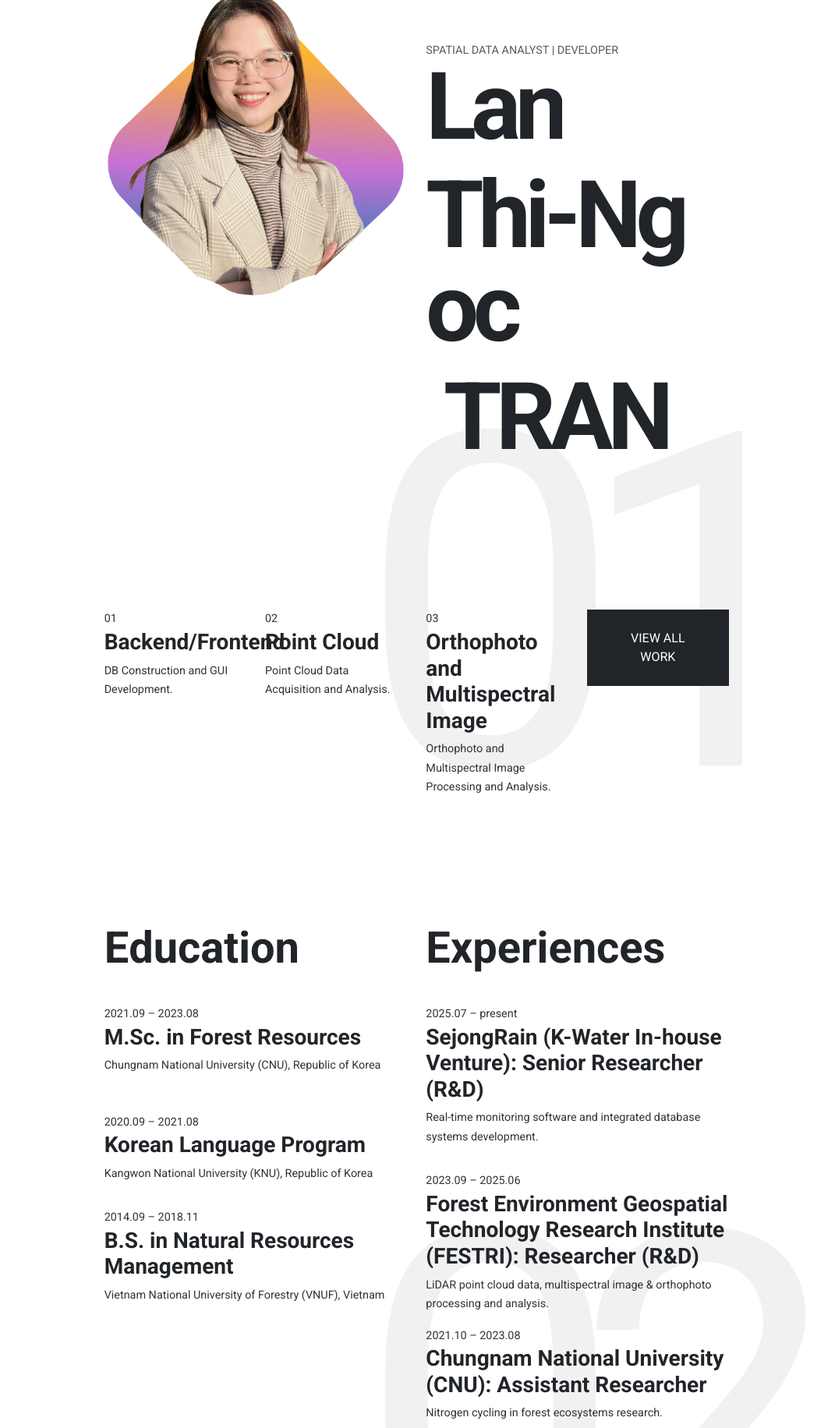
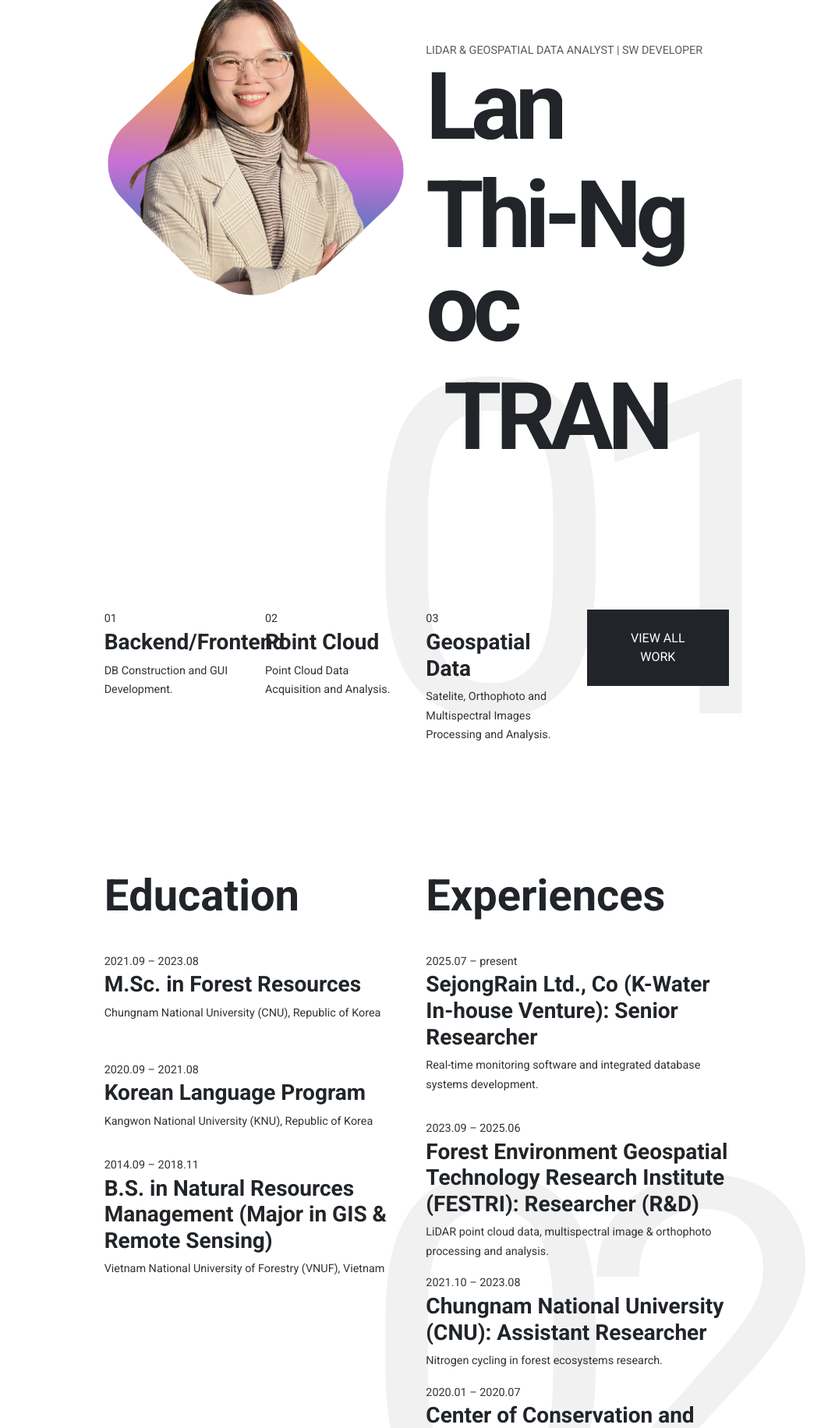
Before and after one commit to tranlan1218/Lan-s-Portfolio, a plain HTML site: page index.html in a window 1280 px wide. Shown: the part 91-1923 px from the top of the page at 78% size, 209-1280 px from the left. Drawn offline with nearby package versions, Linux system fonts and the light colour scheme.

Commit message:
minor edit

```diff
--- a/index.html
+++ b/index.html
@@ -246,7 +246,7 @@
               </div>
               <div class="col-lg-6">
                 <div class="banner-content my-1 pt-1 my-lg-5 pt-lg-5" data-aos="fade-in">
-                  <span class="text-muted text-uppercase">Spatial Data Analyst | Developer</span>
+                  <span class="text-muted text-uppercase">LiDAR & Geospatial Data Analyst | SW Developer</span>
                   <h1 class="banner-title display-xl lh-1 txt-fx slide-up" style="font-size: 120px;">Lan Thi-Ngoc TRAN
                   </h1>
                 </div>
@@ -270,8 +270,8 @@
               <div class="col-lg-3">
                 <div class="icon-box" data-aos="fade-up" data-aos-delay="200">
                   <span>03</span>
-                  <h3 class="sub-heading">Orthophoto and Multispectral Image</h3>
-                  <p>Orthophoto and Multispectral Image Processing and Analysis.</p>
+                  <h3 class="sub-heading">Geospatial Data</h3>
+                  <p>Satelite, Orthophoto and Multispectral Images Processing and Analysis.</p>
                 </div>
               </div>
               <div class="col-lg-3">
@@ -296,7 +296,7 @@
                 </div>
                 <div class="data-info" data-aos="fade-up" data-aos-delay="100">
                   <span class="meta-date">2014.09 – 2018.11</span>
-                  <h3 class="info-title">B.S. in Natural Resources Management</h3>
+                  <h3 class="info-title">B.S. in Natural Resources Management (Major in GIS & Remote Sensing)</h3>
                   <p>Vietnam National University of Forestry (VNUF), Vietnam</p>
                 </div>
               </div>
@@ -304,7 +304,7 @@
                 <h2 class="display-4 txt-fx slide-up">Experiences</h2>
                 <div class="data-info py-3" data-aos="fade-up" data-aos-delay="200">
                   <span class="meta-date">2025.07 – present</span>
-                  <h3 class="info-title">SejongRain (K-Water In-house Venture): Senior Researcher (R&D)</h3>
+                  <h3 class="info-title">SejongRain Ltd., Co (K-Water In-house Venture): Senior Researcher</h3>
                   <p>Real-time monitoring software and integrated database systems development.</p>
                 </div>
                 <div class="data-info" data-aos="fade-up" data-aos-delay="300">
@@ -369,7 +369,7 @@
                   <ul class="skill-chart-list list-unstyled">
                     <li>
                       <div class="chart-header d-flex justify-content-between">
-                        <span class="skill-title">LiDAR data</span>
+                        <span class="skill-title">UAV/LiDAR data</span>
                         <span class="percentage">80</span>
                       </div>
                       <div class="chart-border">
@@ -405,7 +405,7 @@
                     </li>
                     <li>
                       <div class="chart-header d-flex justify-content-between">
-                        <span class="skill-title">GIS & Spaital Analysis</span>
+                        <span class="skill-title">GIS & Spatial Data Analysis</span>
                         <span class="percentage">80</span>
                       </div>
                       <div class="chart-border">
@@ -510,7 +510,7 @@
                 <div class="col-lg-6" data-aos="fade-up">
                   <span class="text-muted text-uppercase">Personal Info</span>
                   <h2 class="display-1 txt-fx slide-up">Contact Me</h2>
-                  <p>"If you want to go fast, go alone. If you want to go far, go together."</p>
+                  <p><i>"If you want to go fast, go alone. If you want to go far, go together."</i></p>
                 </div>
               </div>
 
```
